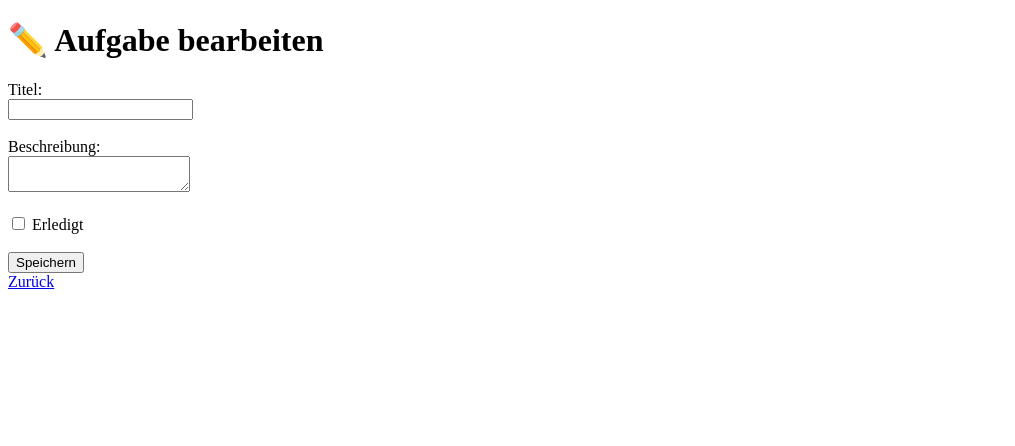
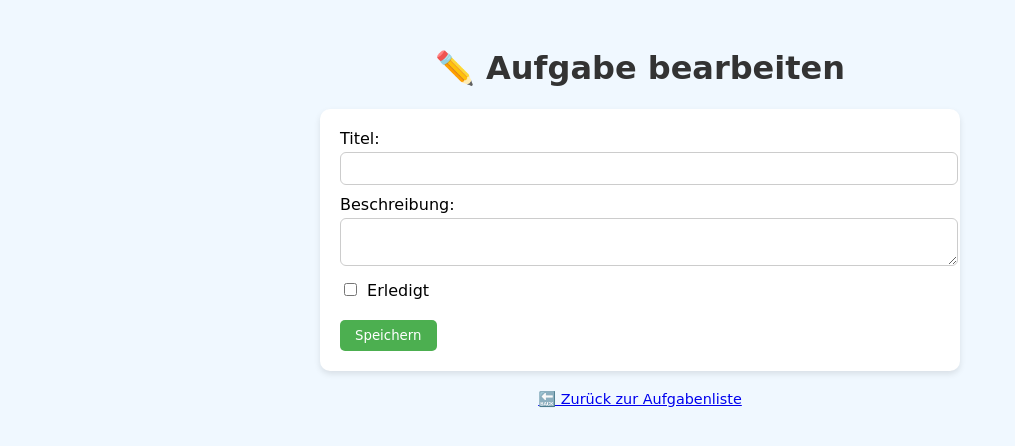
Before and after one commit to Wombat2023/ToDoApp, a Django app: template tasks/templates/tasks/bearbeiten.html in a window 1280 px wide. Shown: the top 446 px of the page, without its empty margins (0-1015 px from the left). Run offline with Django 5.2, Linux system fonts and the light colour scheme; the template is opened without the code that fills it, so the values that code supplies are empty.

Commit message:
Bearbeiten-Ansicht gestylt: Comic-Stil & Layout passend zur Startseite

```diff
--- a/tasks/templates/tasks/bearbeiten.html
+++ b/tasks/templates/tasks/bearbeiten.html
@@ -2,24 +2,80 @@
 <html lang="de">
 <head>
     <meta charset="UTF-8">
-    <title>Aufgabe bearbeiten</title>
+    <title>✏️ Aufgabe bearbeiten</title>
+    <style>
+        body {
+            font-family: 'Comic Sans MS', 'Comic Neue', cursive;
+            background-color: #f0f8ff;
+            padding: 20px;
+        }
+        h1 {
+            text-align: center;
+            color: #333;
+        }
+        form {
+            max-width: 600px;
+            margin: auto;
+            background: #fff;
+            padding: 20px;
+            border-radius: 10px;
+            box-shadow: 0 3px 6px rgba(0,0,0,0.1);
+        }
+        label {
+            display: block;
+            margin-bottom: 10px;
+        }
+        input[type="text"],
+        textarea {
+            width: 100%;
+            padding: 8px;
+            margin-top: 4px;
+            border: 1px solid #ccc;
+            border-radius: 6px;
+            font-family: inherit;
+        }
+        input[type="checkbox"] {
+            margin-right: 5px;
+        }
+        .button {
+            padding: 8px 15px;
+            background-color: #4caf50;
+            color: white;
+            border: none;
+            border-radius: 5px;
+            cursor: pointer;
+            font-family: inherit;
+            margin-top: 10px;
+        }
+        .zurueck {
+            display: block;
+            text-align: center;
+            margin-top: 20px;
+            font-size: 0.9em;
+            color: #333;
+        }
+    </style>
 </head>
 <body>
     <h1>✏️ Aufgabe bearbeiten</h1>
     <form method="post">
         {% csrf_token %}
-        <label>Titel:<br>
+        <label>
+            Titel:
             <input type="text" name="titel" value="{{ aufgabe.titel }}">
-        </label><br><br>
-        <label>Beschreibung:<br>
+        </label>
+        <label>
+            Beschreibung:
             <textarea name="beschreibung">{{ aufgabe.beschreibung }}</textarea>
-        </label><br><br>
+        </label>
         <label>
             <input type="checkbox" name="erledigt" {% if aufgabe.erledigt %}checked{% endif %}>
             Erledigt
-        </label><br><br>
-        <button type="submit">Speichern</button>
+        </label>
+        <button class="button" type="submit">Speichern</button>
     </form>
-    <a href="{% url 'startseite' %}">Zurück</a>
+    <div class="zurueck">
+        <a href="{% url 'startseite' %}">🔙 Zurück zur Aufgabenliste</a>
+    </div>
 </body>
 </html>
```
